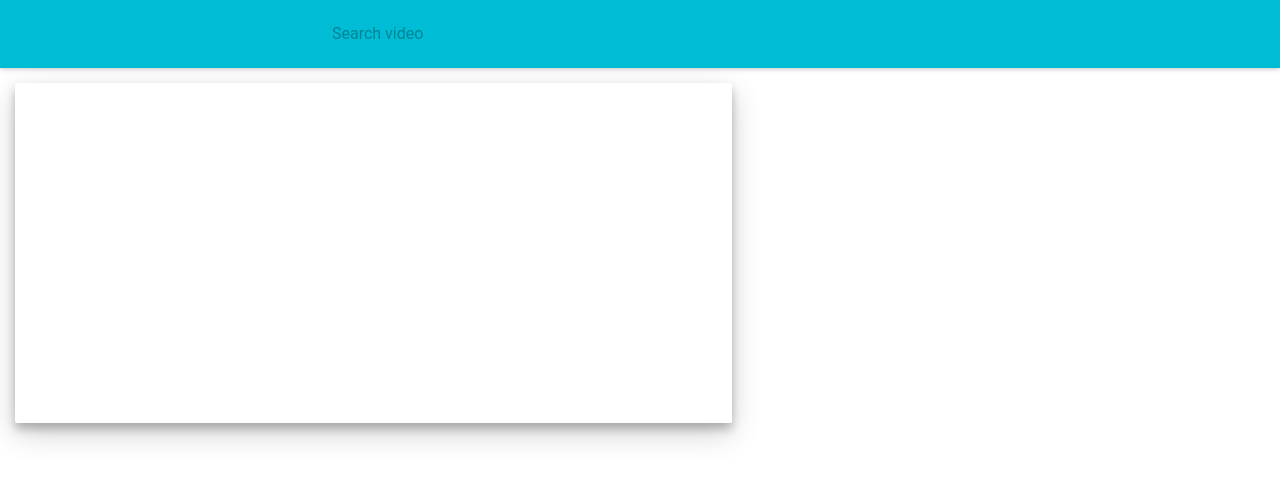
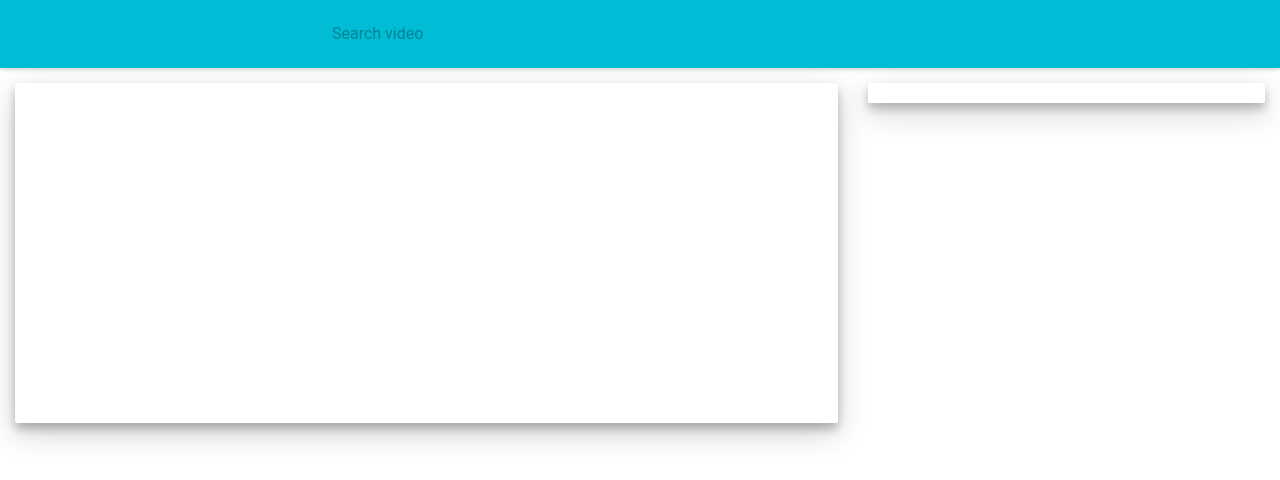
Before and after one commit to marossmrek/Sleighdogs, a React (Create React App) app: page / in a window 1280 px wide. Shown: the top 480 px of the page. Built offline with nearby package versions, Linux system fonts and the light colour scheme.

Commit message:
add sidebar contain individual results, each result display title and thunbnail of the video

```diff
--- a/src/App.js
+++ b/src/App.js
@@ -5,6 +5,7 @@ import AppBar from 'material-ui/AppBar';
 import TextField from 'material-ui/TextField';
 
 import {PlayedVideo} from './PlayedVideo';
+import {ListOfVideo} from './ListOfVideo';
 
 class App extends React.Component {
 
@@ -22,7 +23,7 @@ class App extends React.Component {
 
     searchVideos(event) {
         const ApiKey = 'AIzaSyAMgv6qxRfvWnfsOkEgkwwebN7RI3-uenY';
-        const NumberOfResult = 10;
+        const NumberOfResult = 5;
         let apiUrl = `https://www.googleapis.com/youtube/v3/search?key=${ApiKey}
                         &part=snippet,id&order=date&maxResults=${NumberOfResult}&q=${this.state.searchText}`;
 
@@ -69,6 +70,7 @@ class App extends React.Component {
                     <div className="container-fluid text-center">
                         <div className="row content">
                             <PlayedVideo videoLink={this.state.choosedVideo === null ? videoLinks[0] : this.state.choosedVideo}/>
+                            <ListOfVideo videos={this.state.resultOfSearch}/>
                         </div>
                     </div>
                 </div>
--- /dev/null
+++ b/src/ListOfVideo.js
@@ -0,0 +1,25 @@
+import React from "react";
+import Paper from 'material-ui/Paper';
+import {Card, CardMedia, CardTitle} from 'material-ui/Card';
+
+export const ListOfVideo = (props) => {
+    let videoList = props.videos.map((video)=>{
+        return (
+            <Card className="card" key={video.id.videoId}>
+                <CardMedia
+                    overlay={<CardTitle title={video.snippet.title} titleStyle={{fontSize:"12px" ,lineHeight:"15px"}}/>}
+                >
+                    <img src={video.snippet.thumbnails.medium.url} />
+                </CardMedia>
+            </Card>
+        )
+    });
+
+    return (
+        <div className="col-sm-4">
+            <Paper className="paper" zDepth={3}>
+                {videoList}
+            </Paper>
+        </div>
+    )
+};
--- a/src/PlayedVideo.js
+++ b/src/PlayedVideo.js
@@ -3,7 +3,7 @@ import Paper from 'material-ui/Paper';
 
 export const PlayedVideo = (props) => {
     return (
-        <div className="col-sm-7">
+        <div className="col-sm-8">
             <Paper className="paper" zDepth={3}>
                 <iframe title={props.videoLink}
                         width="560"
--- a/src/style.css
+++ b/src/style.css
@@ -12,3 +12,9 @@
     margin-top: 15px;
     padding: 10px;
 }
+
+.card {
+    width: 80%;
+    margin: 0 auto;
+    margin-bottom: 15px;
+}
```
